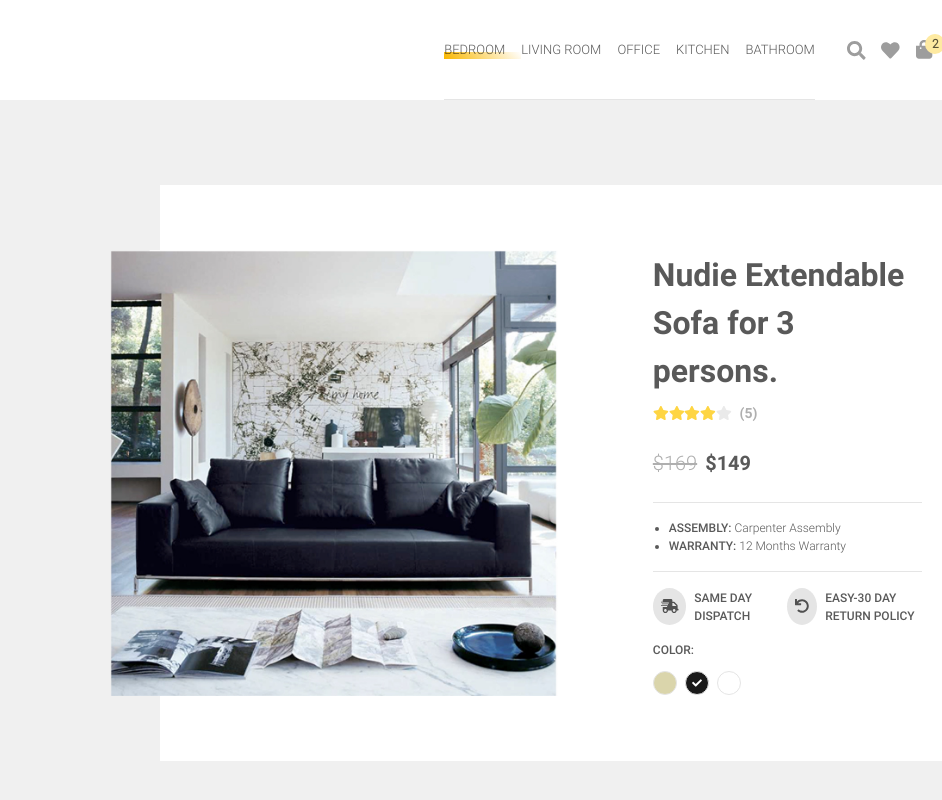
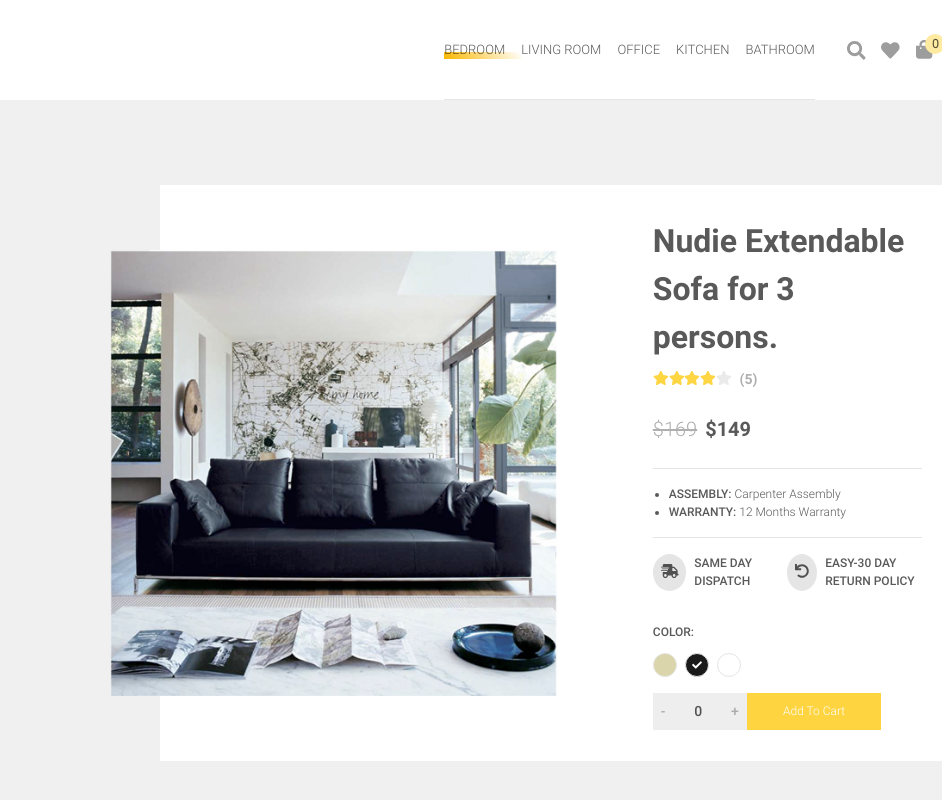
Before and after one commit to rushabhshah1993/heady-furniture, a React app: page / in a window 1280 px wide. Shown: the top 800 px of the page, 338-1280 px from the left. Built offline with nearby package versions, Linux system fonts and the light colour scheme.

Commit message:
Add To Cart (with Redux) added

```diff
--- a/package.json
+++ b/package.json
@@ -48,6 +48,7 @@
     "babel-plugin-import": "^1.13.3",
     "html-webpack-plugin": "^4.5.0",
     "less-loader": "^7.1.0",
+    "lodash": "^4.17.20",
     "node-sass": "^5.0.0",
     "path": "^0.12.7",
     "sass-loader": "^10.1.0",
--- a/src/common/UserIcons/UserIcons.js
+++ b/src/common/UserIcons/UserIcons.js
@@ -20,7 +20,7 @@ const UserIcons = props => {
                     title={'Cart'}
                     size={'lg'} />
                 {
-                    props.cartItems &&
+                    props.cartItems !== null &&
                     <div id={styles.cartBadge}>
                         {props.cartItems}
                     </div>
--- /dev/null
+++ b/src/components/AddToCart/AddToCart.js
@@ -0,0 +1,66 @@
+import React, { useState } from 'react';
+import { connect } from 'react-redux';
+
+import styles from './addToCart.scss';
+
+import { addToCart } from './../../store/actions/cartActions';
+
+const AddToCart = props => {
+    const [count, changeCount] = useState(0);
+
+    const decreaseCountHandler = () => {
+        if(count === 0) return;
+        else changeCount(count-1);
+    }
+
+    const increaseCountHandler = () => {
+        changeCount(count+1);
+    }
+
+    const addToCartHandler = () => {
+        let prodObj = {
+            productId: props.products.selectedProduct,
+            quantity: count
+        }
+
+        if(count > 0) props.onAddCart(prodObj);
+    }
+
+    return (
+        <div className={styles.addToCartContainer}>
+            <div className={styles.counter}>
+                <span
+                    className={styles.lessBtn}
+                    onClick={decreaseCountHandler}>
+                        -
+                </span>
+                <span className={styles.count}>{count}</span>
+                <span
+                    className={styles.moreBtn}
+                    onClick={increaseCountHandler}>
+                        +
+                </span>
+            </div>
+            <div
+                className={styles.addCartBtn}
+                onClick={addToCartHandler}>
+                Add To Cart
+            </div>
+        </div>
+    )
+}
+
+const mapStateToProps = state => {
+    return {
+        cart: state.cart,
+        products: state.products
+    }
+}
+
+const mapDispatchToProps = dispatch => {
+    return {
+        onAddCart: products => dispatch(addToCart(products))
+    }
+}
+
+export default connect(mapStateToProps, mapDispatchToProps)(AddToCart);
--- /dev/null
+++ b/src/components/AddToCart/addToCart.scss
@@ -0,0 +1,36 @@
+.addToCartContainer {
+    display: flex;
+    flex-direction: row;
+
+    .counter {
+        background-color: #EEEEEE;
+        display: flex;
+        flex-direction: row;
+        justify-content: space-between;
+        width: 35%;
+        padding: 8px;
+
+        .lessBtn,
+        .moreBtn {
+            color: #ACACAC;
+            font-family: 'Medium';
+            cursor: pointer;
+            user-select: none;
+        }
+
+        .count {
+            font-family: 'Medium';
+        }
+    }
+
+    .addCartBtn {
+        display: flex;
+        justify-content: center;
+        align-items: center;
+        font-size: 12px;
+        width: 50%;
+        background-color: #FED441;
+        color: #FFFFFF;
+        cursor: pointer;
+    }
+}
--- a/src/components/Header/Header.js
+++ /dev/null
@@ -1,21 +0,0 @@
-import React from 'react';
-
-import styles from './header.scss';
-
-import Logo from './../../common/Logo/Logo';
-import FurnitureNavigation from './../../components/FurnitureNavigation/FurnitureNavigation';
-import UserIcons from '../../common/UserIcons/UserIcons';
-
-const Header = () => {
-    return (
-        <header className={styles.header}>
-            <Logo size={'large'} />
-            <div className={styles.headerNav}>
-                <FurnitureNavigation />
-                <UserIcons cartItems={'2'} />
-            </div>
-        </header>
-    )
-}
-
-export default Header;
--- /dev/null
+++ b/src/components/PageHeader/PageHeader.js
@@ -0,0 +1,28 @@
+import React, { useEffect } from 'react';
+import { connect } from 'react-redux';
+
+import styles from './pageHeader.scss';
+
+import Logo from '../../common/Logo/Logo';
+import FurnitureNavigation from '../FurnitureNavigation/FurnitureNavigation';
+import UserIcons from '../../common/UserIcons/UserIcons';
+
+const PageHeader = props => {
+    return (
+        <header className={styles.pageHeader}>
+            <Logo size={'large'} />
+            <div className={styles.headerNav}>
+                <FurnitureNavigation />
+                <UserIcons cartItems={props.cart.items.length} />
+            </div>
+        </header>
+    )
+}
+
+const mapStateToProps = state => {
+    return {
+        cart: state.cart
+    }
+}
+
+export default connect(mapStateToProps)(PageHeader);
--- a/src/components/Header/header.scss
+++ b/src/components/PageHeader/pageHeader.scss
@@ -1,4 +1,4 @@
-.header {
+.pageHeader {
     display: flex;
     flex-direction: row;
     justify-content: space-between;
--- a/src/pages/Main/Main.js
+++ b/src/pages/Main/Main.js
@@ -12,7 +12,7 @@ import Description from './../../sections/Description/Description';
 import Related from './../../sections/Related/Related';
 import Reviews from './../../sections/Reviews/Reviews';
 
-import Header from './../../components/Header/Header';
+import PageHeader from '../../components/PageHeader/PageHeader';
 
 import styles from './main.scss';
 
@@ -21,7 +21,7 @@ let positions = ['Catalog', 'Sofas', 'Beige Nudie Sofa'];
 const Main = () => {
     return (
         <div id="container">
-            <Header />
+            <PageHeader />
 
             <BreadCrumbs positions={positions} />
 
--- a/src/sections/Details/ProductInfo/Colors/Colors.js
+++ b/src/sections/Details/ProductInfo/Colors/Colors.js
@@ -6,10 +6,10 @@ import styles from './colors.scss';
 import { faCheck } from '@fortawesome/free-solid-svg-icons';
 
 const Colors = props => {
-    console.log(props);
     let elements = props.colors.map(color => {
         return (
             <div
+                key={color.color}
                 style={{
                     backgroundColor: color.color
                 }}
--- a/src/sections/Details/ProductInfo/Colors/colors.scss
+++ b/src/sections/Details/ProductInfo/Colors/colors.scss
@@ -1,6 +1,7 @@
 .colorsContainer {
     display: flex;
     flex-direction: column;
+    padding: 1rem 0;
 
     p {
         font-size: 12px;
--- a/src/sections/Details/ProductInfo/ProductInfo.js
+++ b/src/sections/Details/ProductInfo/ProductInfo.js
@@ -6,9 +6,9 @@ import Header from './Header/Header';
 import AdditionalInfo from './AdditionalInfo/AdditionalInfo';
 import Policies from './Policies/Policies';
 import Colors from './Colors/Colors';
+import AddToCart from './../../../components/AddToCart/AddToCart';
 
 const ProductInfo = props => {
-    console.log(props);
     let product = props.product;
 
     return (
@@ -24,6 +24,7 @@ const ProductInfo = props => {
             <AdditionalInfo info={product.additionalInfo} />
             <Policies policies={product.policies} />
             <Colors colors={product.colors} />
+            <AddToCart />
         </div>
     )
 }
--- a/src/store/actions/actionTypes.js
+++ b/src/store/actions/actionTypes.js
@@ -0,0 +1 @@
+export const ADD_TO_CART = 'ADD_TO_CART';
--- /dev/null
+++ b/src/store/actions/cartActions.js
@@ -0,0 +1,8 @@
+import * as actions from './actionTypes';
+
+export const addToCart = product => {
+    return {
+        type: actions.ADD_TO_CART,
+        product: product
+    }
+}
--- /dev/null
+++ b/src/store/reducers/cartReducer.js
@@ -0,0 +1,23 @@
+import * as actions from './../actions/actionTypes';
+
+import { cloneDeep } from 'lodash';
+
+const initialState = {
+    items: []
+}
+
+const reducer = (state = initialState, action) => {
+    switch(action.type) {
+        case actions.ADD_TO_CART: {
+            let items = cloneDeep(state.items);
+            items.push(action.product);
+            return {
+                ...state,
+                items: items
+            }
+        }
+        default: return state;
+    }
+}
+
+export default reducer;
--- a/src/store/store.js
+++ b/src/store/store.js
@@ -3,12 +3,14 @@ import thunk from 'redux-thunk';
 
 import navItemReducer from './reducers/navItemReducer';
 import productsReducer from './reducers/productsReducer';
+import cartReducer from './reducers/cartReducer';
 
 const composeEnhancers = window.__REDUX_DEVTOOLS_EXTENSION_COMPOSE__ || compose;
 
 const rootReducer = combineReducers({
     navItem: navItemReducer,
-    products: productsReducer
+    products: productsReducer,
+    cart: cartReducer
 });
 
 const store = createStore(
```
